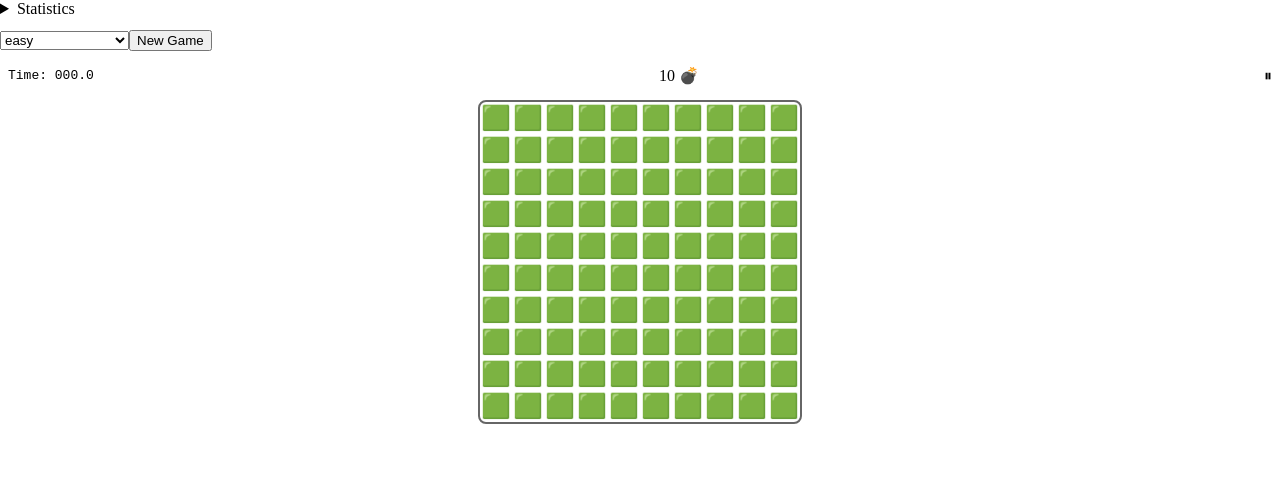
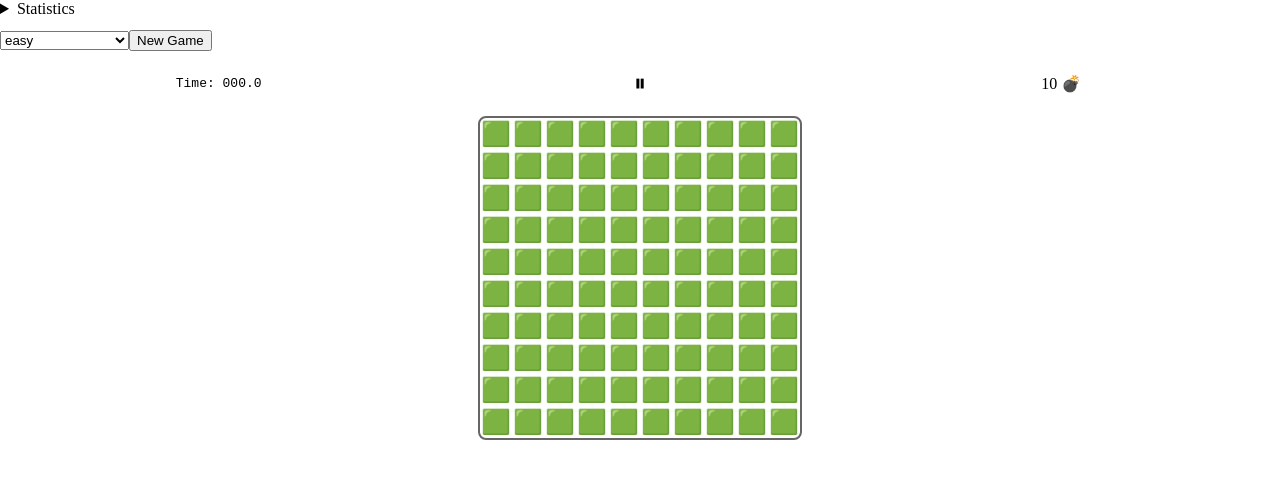
Before and after one commit to EnixCoda/MineSweeper, a React (Vite) app: page / in a window 1280 px wide. Shown: the top 478 px of the page. Built offline with nearby package versions, Linux system fonts and the light colour scheme.

Commit message:
chore: align emojis

```diff
--- a/src/components/CellContent.tsx
+++ b/src/components/CellContent.tsx
@@ -1,34 +1,38 @@
 import * as React from "react";
 import { Cell } from "../models/Cell";
 
-export function CellSiblingsCount(cell: Cell): React.ReactNode {
-  return cell.siblingsCount;
+export function CellSiblingsCount({ cell }: { cell: Cell }) {
+  return <span>{cell.siblingsCount || null}</span>;
 }
 
-export function CellMine(): React.ReactNode {
-  return "💣";
+export function CellMine() {
+  return <span>💣</span>;
 }
 
-export function CellInitial(): React.ReactNode {
-  return "🟩";
+export function CellInitial() {
+  return <span>🟩</span>;
 }
 
-export function CellFlagged(): React.ReactNode {
-  return "⛳️";
+export function CellFlagged() {
+  return <span>⛳️</span>;
 }
 
 export function CellContent({ cell }: { cell: Cell }) {
   return (
-    <span className="cell-content">
-      {cell.state === "flagged"
-        ? CellFlagged()
-        : cell.state === "initial"
-        ? CellInitial()
-        : cell.state === "revealed"
-        ? cell.isMine
-          ? CellMine()
-          : CellSiblingsCount(cell) || null
-        : ""}
+    <span className="emoji-center">
+      {cell.state === "flagged" ? (
+        <CellFlagged />
+      ) : cell.state === "initial" ? (
+        <CellInitial />
+      ) : cell.state === "revealed" ? (
+        cell.isMine ? (
+          <CellMine />
+        ) : (
+          <CellSiblingsCount cell={cell} />
+        )
+      ) : (
+        ""
+      )}
     </span>
   );
 }
--- a/src/components/StatusBar.tsx
+++ b/src/components/StatusBar.tsx
@@ -41,21 +41,26 @@ export function StatusBar({
       </div>
       <div className="status-bar">
         <pre>Time: {formatTime(time)}</pre>
+        <GameState state={game.state} />
         <span>{game.mineCount - game.flagCount} 💣</span>
-        <GameState state={game.state} />
       </div>
     </div>
   );
 }
+
 function GameState({ state }: { state: Game["state"] }) {
+  return <span className="emoji-center">{renderState(state)}</span>;
+}
+
+function renderState(state: string) {
   switch (state) {
     case "idle":
-      return <span>⏸</span>;
+      return "⏸";
     case "playing":
-      return <span>▶️</span>;
+      return "▶️";
     case "win":
-      return <span>🏆</span>;
+      return "🏆";
     case "lose":
-      return <span>❌</span>;
+      return "❌";
   }
 }
--- a/src/index.scss
+++ b/src/index.scss
@@ -11,9 +11,10 @@ body {
   flex-direction: column;
 
   .status-bar {
-    display: flex;
+    display: grid;
+    grid-template-columns: repeat(3, 1fr);
+    justify-items: center;
     align-items: center;
-    justify-content: space-between;
     padding: 4px 8px;
 
     .level-select {
@@ -67,11 +68,11 @@ body {
         }
       }
     }
+  }
 
-    .cell-content {
-      // Enlarge and down scale to align emoji to center in Chromium based browsers
-      font-size: 48px;
-      transform: scale(0.5);
-    }
+  .emoji-center {
+    // Enlarge and down scale to align emoji to center in Chromium based browsers
+    font-size: 48px;
+    transform: scale(0.5);
   }
 }
```
